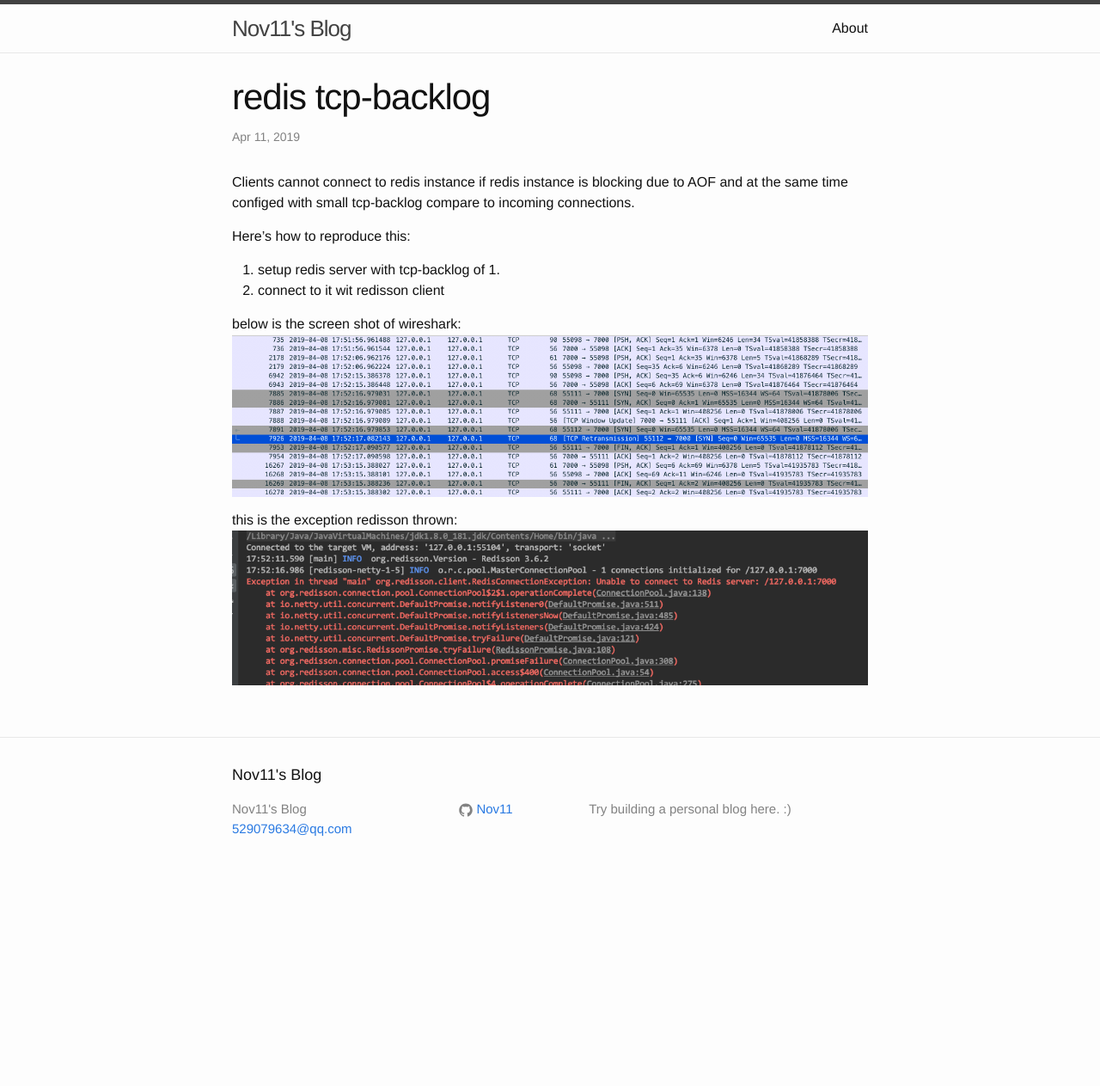
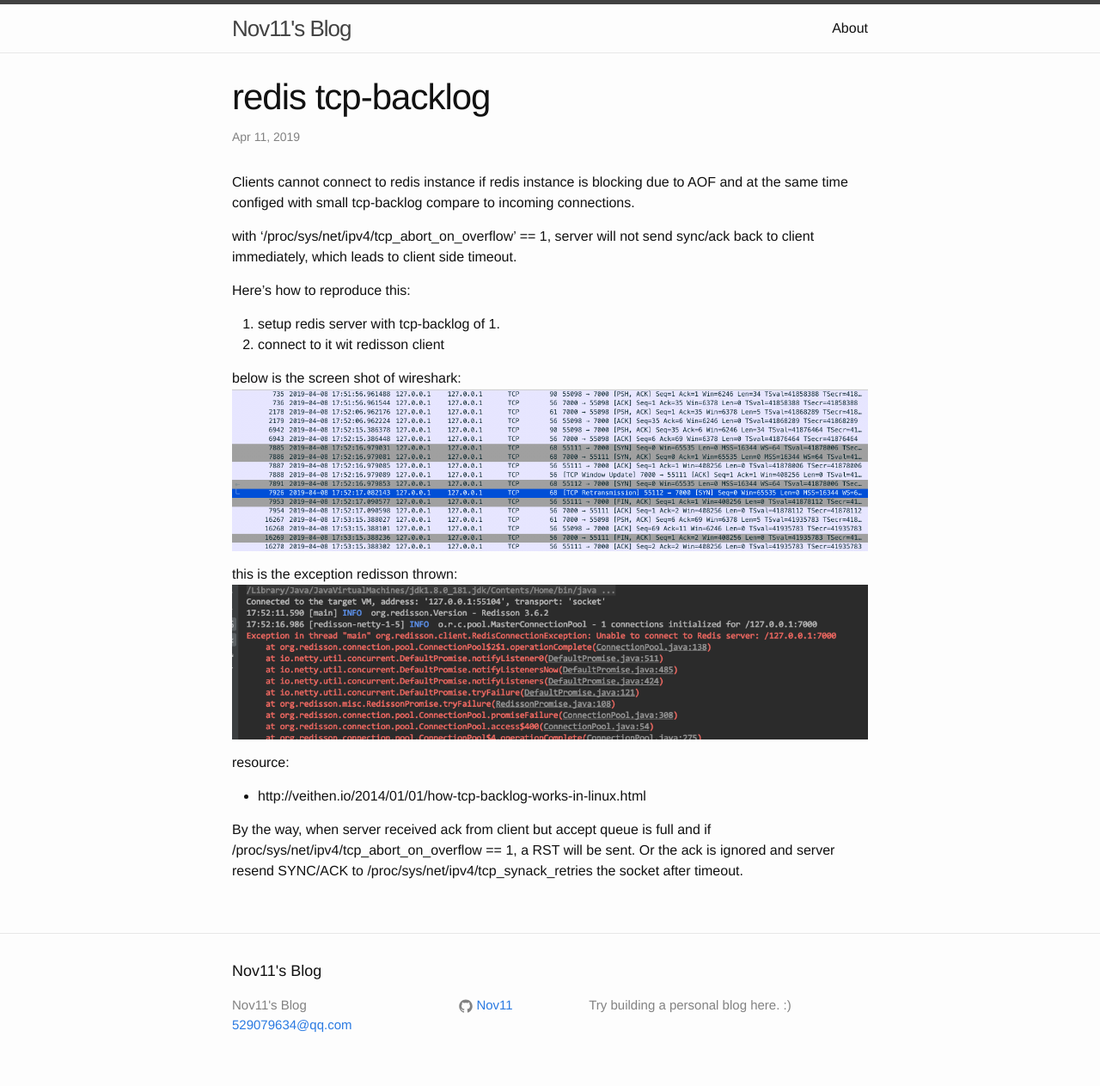
Before and after one commit to Nov11/Nov11.github.io, a Jekyll site: the page built from _posts/2019-04-11-tcp-backlog.md, in a window 1280 px wide. Shown: the whole page at 86% size. Built offline with Jekyll 4.4.1, drawn with Linux system fonts in a browser that asks for light colours; before the commit the page ends 1035 px from its top, so only the background shows below that.

Commit message:
update on tcp_abort_on_overflow

```diff
--- a/_posts/2019-04-11-tcp-backlog.md
+++ b/_posts/2019-04-11-tcp-backlog.md
@@ -6,6 +6,8 @@
 ---
 
 Clients cannot connect to redis instance if redis instance is blocking due to AOF and at the same time configed with small tcp-backlog compare to incoming connections.
+
+with '/proc/sys/net/ipv4/tcp_abort_on_overflow' == 1, server will not send sync/ack back to client immediately, which leads to client side timeout.
 
 Here's how to reproduce this:
 1. setup redis server with tcp-backlog of 1.
@@ -17,6 +19,11 @@
 this is the exception redisson thrown:
 ![pic1](https://raw.githubusercontent.com/Nov11/Nov11.github.io/master/assets/pics/2019-04-11/exception.png)
 
+resource:
+* http://veithen.io/2014/01/01/how-tcp-backlog-works-in-linux.html
+
+By the way, when server received ack from client but accept queue is full and if /proc/sys/net/ipv4/tcp_abort_on_overflow == 1, a RST will be sent. Or the ack is ignored and server resend SYNC/ACK to /proc/sys/net/ipv4/tcp_synack_retries the socket after timeout.
+
 [jekyll-docs]: http://jekyllrb.com/docs/home
 [jekyll-gh]:   https://github.com/jekyll/jekyll
 [jekyll-talk]: https://talk.jekyllrb.com/
```
Also changed, not shown: _posts/2019-04-14-linux-network-configs.md (+2 -0 lines).
